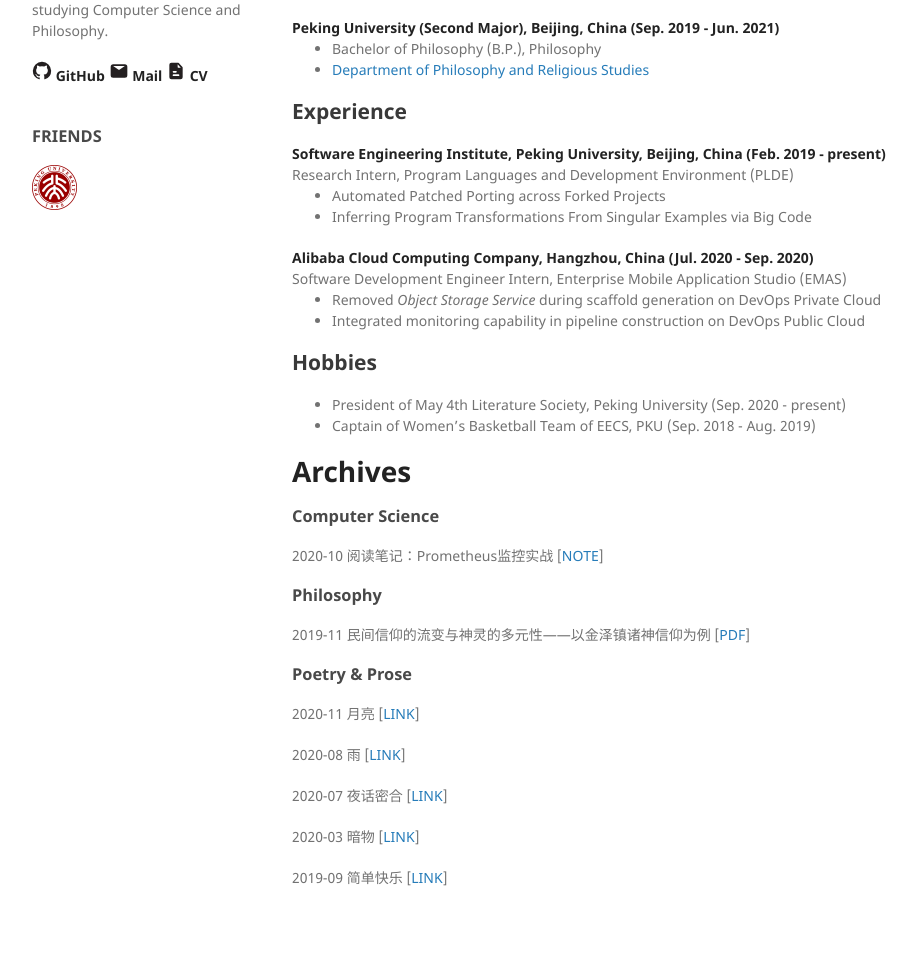
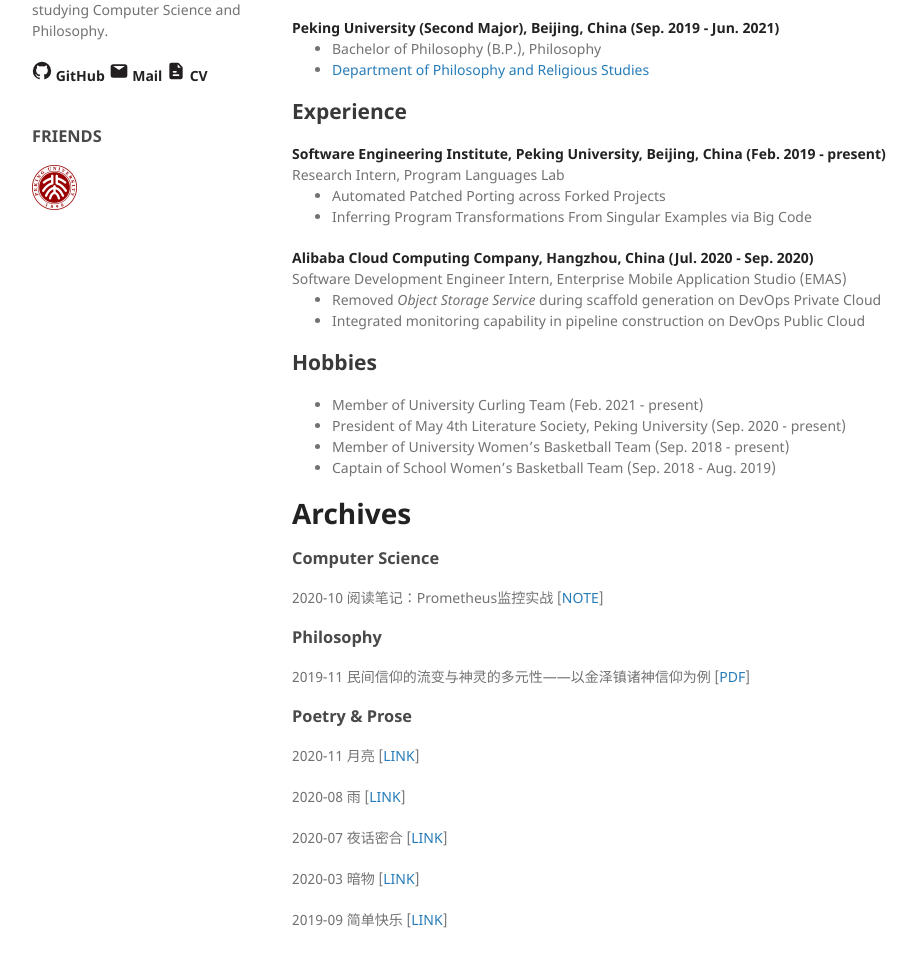
Before and after one commit to ShiranZH/ShiranZH.github.io, a Jekyll site: the page built from index.md, in a window 1280 px wide and 1322 px high. Shown: the part 322-1289 px from the top of the window, without its empty margins (178-1095 px from the left). Built offline with Jekyll 4.4.1, drawn with Linux system fonts in a browser that asks for light colours; our own code applies the rules of GitHub Pages for plain Markdown files; a style sheet for code colours, icons or effects is not loaded.

Commit message:
UPD: 20210320

```diff
--- a/index.md
+++ b/index.md
@@ -26,7 +26,7 @@ I'm Shiran Zhang (张石然 in Chinese), currently a senior undergraduate studen
 
 <div align="left">
     <strong>Software Engineering Institute, Peking University, Beijing, China (Feb. 2019 - present)</strong>
-    <br />Research Intern, Program Languages and Development Environment (PLDE)
+    <br />Research Intern, Program Languages Lab
     <ul>
         <li>Automated Patched Porting across Forked Projects</li>
         <li>Inferring Program Transformations From Singular Examples via Big Code</li>
@@ -46,8 +46,10 @@ I'm Shiran Zhang (张石然 in Chinese), currently a senior undergraduate studen
 
 <div align="left">
     <ul>
+        <li>Member of University Curling Team (Feb. 2021 - present)</li>
         <li>President of May 4th Literature Society, Peking University (Sep. 2020 - present)</li>
-        <li>Captain of Women’s Basketball Team of EECS, PKU (Sep. 2018 - Aug. 2019)</li>
+        <li>Member of University Women’s Basketball Team (Sep. 2018 - present)</li>
+        <li>Captain of School Women’s Basketball Team (Sep. 2018 - Aug. 2019)</li>
     </ul>
 </div>
 
```
